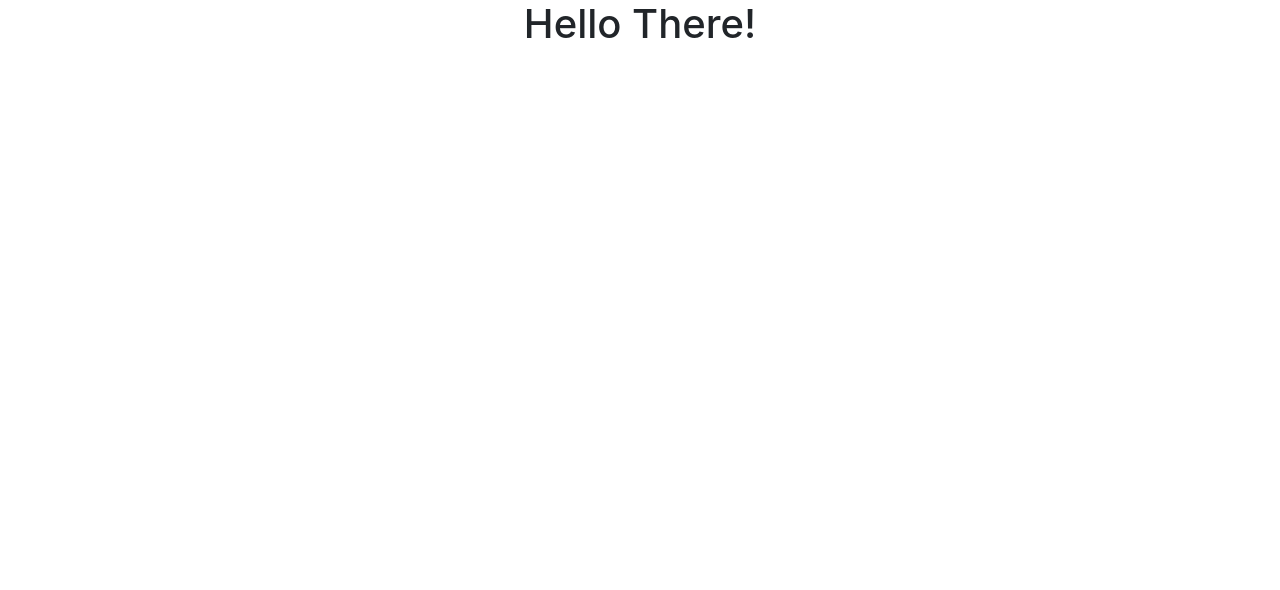
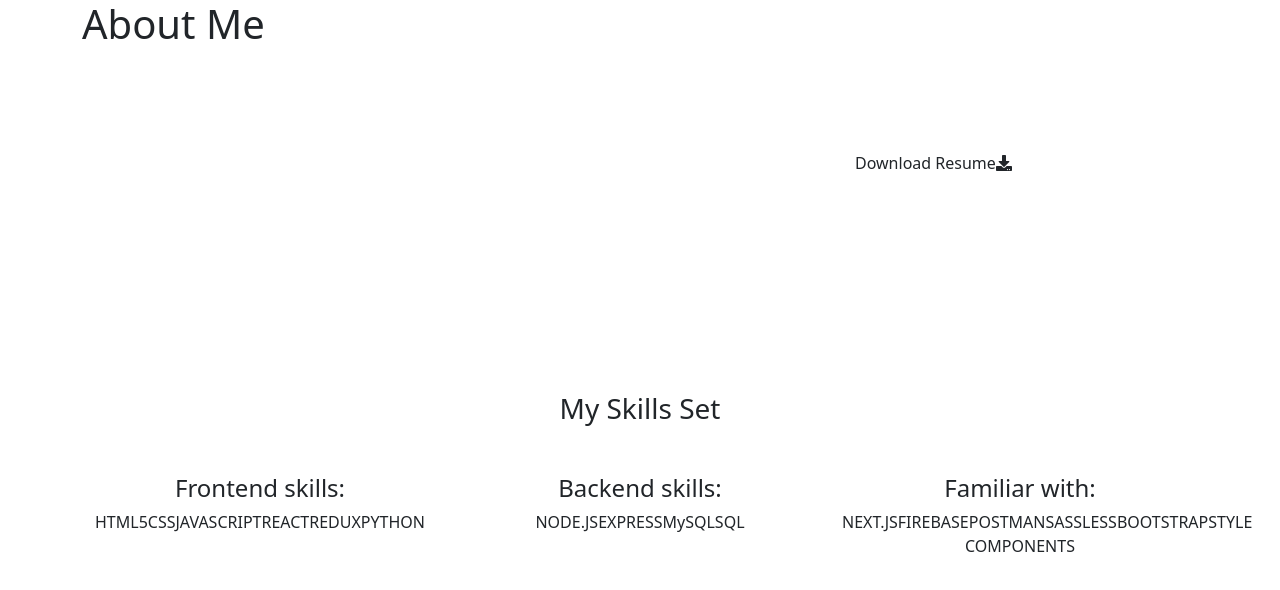
Before and after one commit to OldDognoob/NPortfolio, a React (Create React App) app in the folder my-portfolio/: page /about in a window 1280 px wide. Shown: the top 590 px of the page. Built offline with nearby package versions, Linux system fonts and the light colour scheme.

Commit message:
app-is-working

```diff
--- a/my-portfolio/package.json
+++ b/my-portfolio/package.json
@@ -20,6 +20,7 @@
     "react": "^17.0.2",
     "react-dom": "^17.0.2",
     "react-masonry-css": "^1.0.16",
+    "react-router-dom": "^5.2.0",
     "react-scripts": "^1.1.5",
     "react-tsparticles": "^1.28.1",
     "typewriter-effect": "^2.18.0",
--- a/my-portfolio/src/App.js
+++ b/my-portfolio/src/App.js
@@ -1,12 +1,25 @@
 import React from "react";
 import Home from "./components/Home";
+import {BrowserRouter as Router, Switch, Route, Link, NavLink, useLocation} from "react-router-dom";
+import AboutMe from "./components/AboutMe/AboutMe";
+import { AnimatePresence } from "framer-motion";
 import './App.css';
 
 function App() {
+  let location = useLocation();
   return (
-    <div className="App">
-    <h1>Hello There!</h1>
-    </div>
+  <Router>
+    <AnimatePresence exitBeforeEnter initial={false}>
+      <Switch location={location} key={location.pathname}>
+      <Route exact path='/'>
+            <Home></Home>
+          </Route>
+        <Route path="/about">
+          <AboutMe></AboutMe>
+        </Route>
+      </Switch>
+    </AnimatePresence>
+    </Router>
   );
 }
 
--- a/my-portfolio/src/components/AboutMe/AboutMe.js
+++ b/my-portfolio/src/components/AboutMe/AboutMe.js
@@ -1,5 +1,5 @@
 import React from "react";
-import { FortAwesomeAIcon } from "@fortawesome/react-fontawesome";
+import { FontAwesomeIcon } from "@fortawesome/react-fontawesome";
 import { motion } from "framer-motion";
 import {
   faDesktop,
--- a/my-portfolio/src/index.js
+++ b/my-portfolio/src/index.js
@@ -1,12 +1,22 @@
 import React from 'react';
 import ReactDOM from 'react-dom';
-import './index.css';
 import App from './App';
+
+import {
+  BrowserRouter as Router,
+  Switch,
+  Route,
+  Link,
+  NavLink,
+  useLocation
+} from "react-router-dom";
 
 
 ReactDOM.render(
   <React.StrictMode>
+    <Router>
     <App />
+    </Router>
   </React.StrictMode>,
   document.getElementById('root')
 );
```
Also changed, not shown: 2 other files (tests, documents, lock files or other folders).
